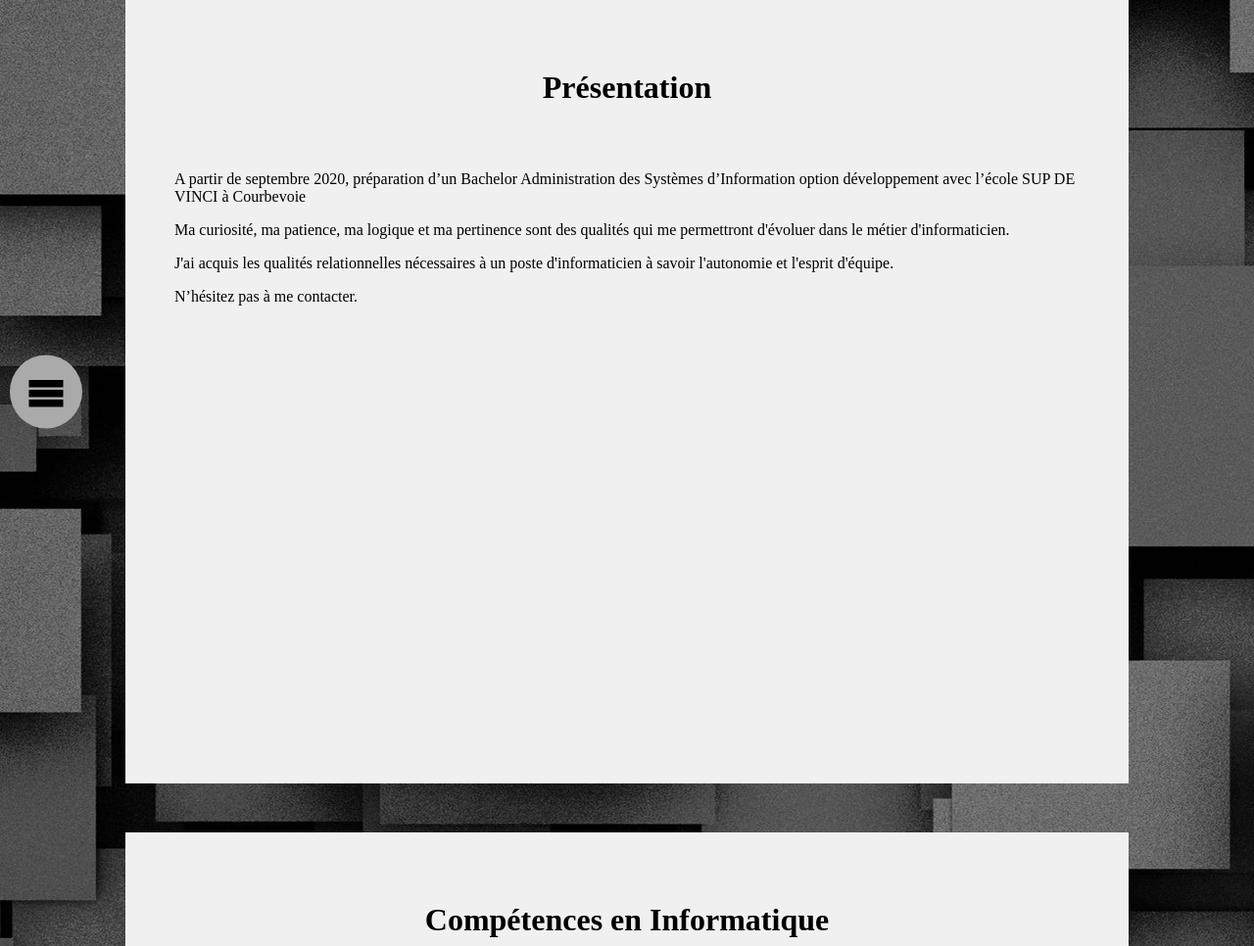
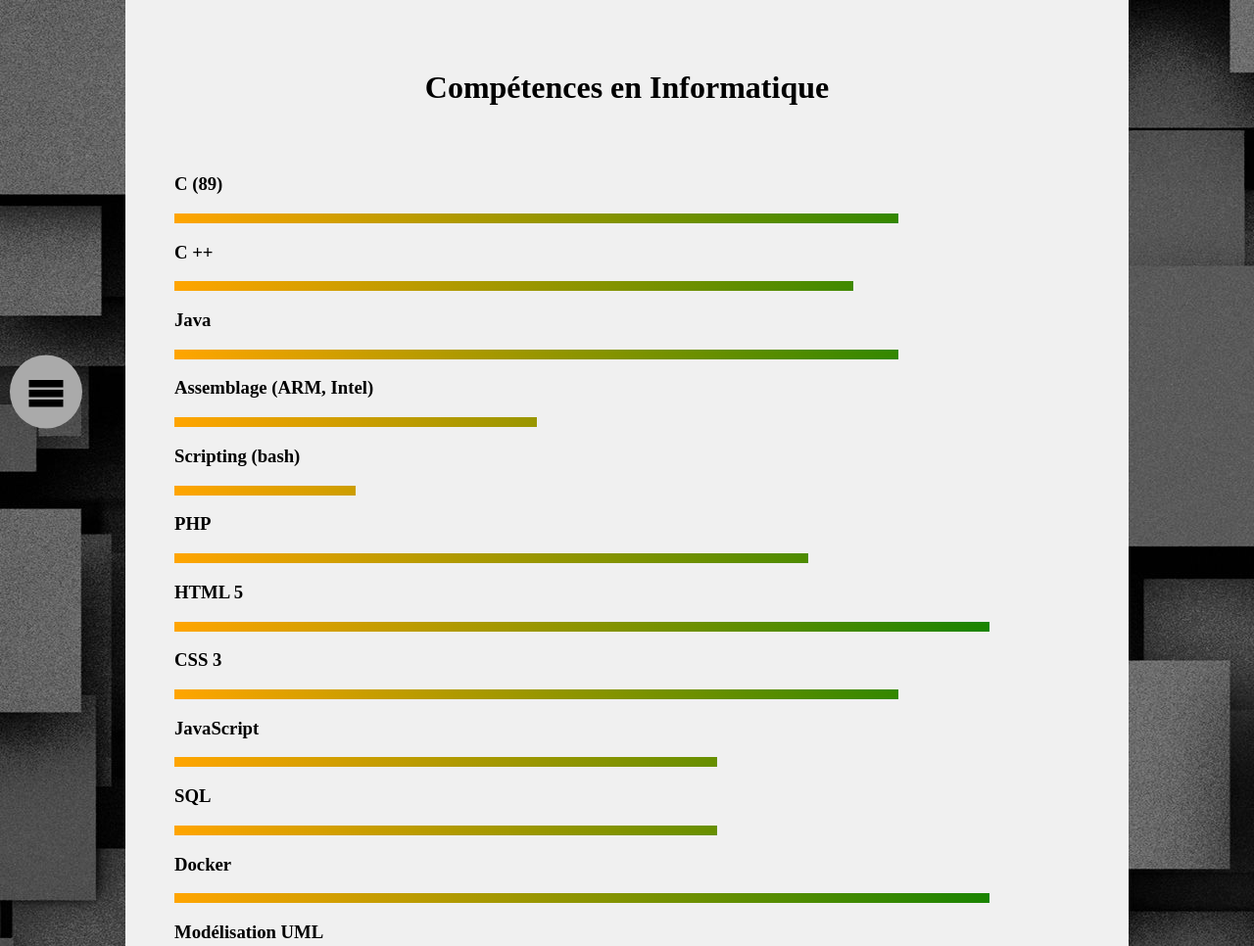
Before and after one commit to perineau/perineau.github.io, a plain HTML site: page index.html in a window 1280 px wide. Shown: the top 966 px of the page at 98% size. Drawn offline with Linux system fonts and the light colour scheme; files whose address does not match are found by name.

Commit message:
changement

```diff
--- a/index.html
+++ b/index.html
@@ -17,26 +17,14 @@
 
     <div class="nav">
         <div class="decaler">
-            <div onclick="scrollclasse('presentation');">Présentation</div>
             <div onclick="scrollclasse('competance');">Compétences en Informatique</div>
             <div onclick="scrollclasse('realisation');">Réalisations</div>
-            <div onclick="scrollclasse('contacter');">Me Contacter</div>
             <div class="parent">
                 <div class="font">
                     
                 </div>
             </div>
         </div>
-    </div>
-
-    <div class="page" id="presentation">
-        <h1>Présentation</h1>
-        <p>A partir de septembre 2020, préparation d’un Bachelor Administration des Systèmes d’Information option développement avec l’école SUP DE VINCI à Courbevoie</p>
-        <p>Ma curiosité, ma patience, ma logique et ma pertinence sont des qualités qui me permettront d'évoluer dans le
-            métier d'informaticien.</p>
-        <p>J'ai acquis les qualités relationnelles nécessaires à un poste d'informaticien à savoir l'autonomie et l'esprit d'équipe.</p>
-
-        <p>N’hésitez pas à me contacter.</p>
     </div>
 
     <div class="page" id="competance">
@@ -67,11 +55,6 @@
             <div style="width: 80%;"></div>
         </div>
 
-        <h3>WinDev</h3>
-        <div class="barre">
-            <div style="width: 30%;"></div>
-        </div>
-
         <h3>PHP</h3>
         <div class="barre">
             <div style="width: 30%;"></div>
@@ -87,19 +70,19 @@
             <div style="width: 20%;"></div>
         </div>
 
-        <h3>SASS</h3>
-        <div class="barre">
-            <div style="width: 30%;"></div>
-        </div>
-
         <h3>JavaScript</h3>
         <div class="barre">
-            <div style="width: 70%;"></div>
+            <div style="width: 40%;"></div>
         </div>
 
         <h3>SQL</h3>
         <div class="barre">
-            <div style="width: 50%;"></div>
+            <div style="width: 40%;"></div>
+        </div>
+
+        <h3>Docker</h3>
+        <div class="barre">
+            <div style="width: 10%;"></div>
         </div>
 
         <h3>Modélisation UML</h3>
@@ -174,17 +157,11 @@
 
     </div>
 
-    <div class="page dernier" id="contacter">
-        <h1>Me Contacter</h1>
-        <h2>Vous pouvez me contacter soit par</h2>
-        <p>- Mail : <a href="mailto:fperineau28@gmail.com">fperineau28@gmail.com </a></p>
-        <p>- Téléphone : 07 82 69 30 02</p>
+    <script src="js/JQuerry.min.js"></script>
+    <script src="js/slick.js"></script>
 
-        <script src="js/JQuerry.min.js"></script>
-        <script src="js/slick.js"></script>
-
-        <script src="js/scroll.js"></script>
-        <script src="js/images.js"></script>
+    <script src="js/scroll.js"></script>
+    <script src="js/images.js"></script>
 
 </body>
 
```
